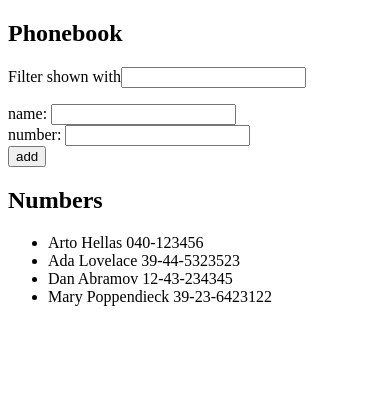
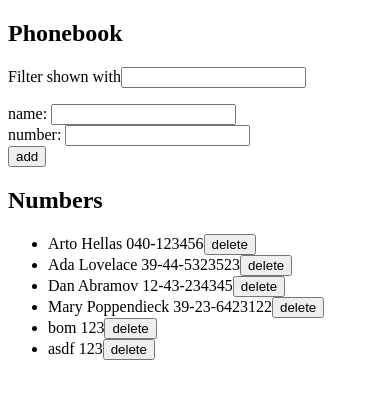
Before and after one commit to wabrodom/fullstackopen, a React (Vite) app in the folder part2/phonebook/: page / in a window 390 px wide. Shown: the top 398 px of the page. Built offline with nearby package versions, Linux system fonts and the light colour scheme; data requests are answered from the project's data file.

Commit message:
do exercises 2.12.-2.15 phonebook add functionality save, delete and update to backend, extract interface to sep. module

```diff
--- a/part2/phonebook/db.json
+++ b/part2/phonebook/db.json
@@ -1,5 +1,5 @@
 {
-    "persons":[
+  "persons": [
     {
       "name": "Arto Hellas",
       "number": "040-123456",
@@ -19,6 +19,16 @@
       "name": "Mary Poppendieck",
       "number": "39-23-6423122",
       "id": 4
+    },
+    {
+      "name": "bom",
+      "number": "123",
+      "id": 5
+    },
+    {
+      "name": "asdf",
+      "number": "123",
+      "id": 6
     }
   ]
 }
--- a/part2/phonebook/src/App.jsx
+++ b/part2/phonebook/src/App.jsx
@@ -1,6 +1,7 @@
 import { useState, useEffect } from 'react'
-import axios from 'axios'
+import axios from "axios"
 
+import phonebookServices from "./services/phonebook"
 import FormToAddPeopleNumber from "./components/FormToAddPeopleNumber"
 import FilterByName from "./components/FilterByName"
 import PhoneBooks from "./components/PhoneBooks"
@@ -16,10 +17,9 @@ const App = () => {
   const handleSearchChange = (event => setSearchName(event.target.value));
 
   useEffect(() => {
-    const eventHandle = (response) => setPersons(response.data);
-    const promise = axios.get("http://localhost:3001/persons");
-
-    promise.then(eventHandle)
+    phonebookServices
+      .getAll()
+      .then(initialPhonebook => setPersons(initialPhonebook))
   }, [])
 
   const addPerson = (event) => {
@@ -27,22 +27,37 @@ const App = () => {
 
     const personObject = {
       name: newName,
-      number: newPhone,
-      id: persons.length + 1,
+      number: newPhone
     }
 
     const currentName = personObject.name;
     const personNames = persons.map(obj => obj.name);
 
     if (personNames.includes(currentName) ) {
-      alert(`${currentName} is already added to the phonebook`);
+      const foundPerson = persons.find(p => p.name === currentName);
+      const id = foundPerson.id
+      const updatePhone = {...foundPerson, number: newPhone};
+      const replacePhoneMessage = "is already added to the phonebook, replace the old number with a new one?"
+
+      if( window.confirm(`${currentName} ${replacePhoneMessage}`) ) {
+        phonebookServices
+        .update(id, updatePhone)
+        .then( returnedPerson => {
+          setPersons(persons.map(p => p.id !== id ? p : returnedPerson) )
+        })
+      }
       setNewName('');
       setNewPhone('');
       return;
     }
-    setPersons(persons.concat(personObject))
-    setNewName('');
-    setNewPhone('');
+
+    phonebookServices
+      .create(personObject)
+      .then(returnedPerson => {
+        setPersons(persons.concat(returnedPerson))
+        setNewName('');
+        setNewPhone('');
+      })
   }
 
   const searchedPerson = searchName === ''? persons : persons.filter(obj => {
@@ -51,6 +66,18 @@ const App = () => {
       return true;
     }
   })
+
+  const deletePhone = (id) => {
+    const filteredPersons = persons.filter(p => p.id !== id)
+    const selectedDeleteName = persons.find(p => p.id === id).name || '';
+    if(window.confirm("Do you really want to delete " + selectedDeleteName || '')) {
+      phonebookServices
+      .remove(id)
+      .then( () => {
+        setPersons(filteredPersons)
+      })
+    }
+  }
 
   return (
     <div>
@@ -71,7 +98,7 @@ const App = () => {
       />
 
       <h2>Numbers</h2>
-      <PhoneBooks persons={searchedPerson}/>
+      <PhoneBooks persons={searchedPerson} handleDelete={deletePhone} />
     </div>
   )
 }
--- a/part2/phonebook/src/components/FormToAddPeopleNumber.jsx
+++ b/part2/phonebook/src/components/FormToAddPeopleNumber.jsx
@@ -4,12 +4,14 @@ const FormToAddPeopleNumber = (props) => {
 
     return (
         <section>
-            <form onSubmit={handleSubmit}>
+            <form onSubmit={handleSubmit} name="FormToAddPeopleNumber">
 
                 <div>
                     name: <input
                         onChange={handleNameChange}
                         value={newName}
+                        id="name"
+                        name="name"
                         />
                 </div>
 
@@ -17,6 +19,8 @@ const FormToAddPeopleNumber = (props) => {
                     number: <input
                         onChange={handlePhoneChange}
                         value={newPhone}
+                        id="phoneNumber"
+                        name="phoneNumber"
                         type="tel"
                         required
                     />
--- a/part2/phonebook/src/components/PersonNameAndNumber.jsx
+++ b/part2/phonebook/src/components/PersonNameAndNumber.jsx
@@ -1,8 +1,11 @@
 const PersonNameAndNumber = (props) => {
     const object = props.object;
+    const handleDelete = props.handleDelete;
+
     return (
         <li>
             {object.name} {object.number}
+            <button onClick={()=> handleDelete(object.id)}>delete</button>
         </li>
     )
 }
--- a/part2/phonebook/src/components/PhoneBooks.jsx
+++ b/part2/phonebook/src/components/PhoneBooks.jsx
@@ -1,13 +1,17 @@
 import PersonNameAndNumber from "./PersonNameAndNumber"
 
-const PhoneBooks = ({persons}) => {
+const PhoneBooks = ({persons, handleDelete}) => {
     return (
       <div>
 
         <ul>
           {persons.map(object => {
             return (
-              <PersonNameAndNumber key={object.id} object={object} />
+              <PersonNameAndNumber
+                key={object.id}
+                object={object}
+                handleDelete={handleDelete}
+              />
             )
           })
         }
--- /dev/null
+++ b/part2/phonebook/src/services/phonebook.js
@@ -0,0 +1,29 @@
+import axios from 'axios'
+const baseUrl = "http://localhost:3001/persons"
+
+const getAll = () => {
+    const request = axios.get(baseUrl)
+    return request.then(response => response.data)
+}
+
+const create = (newObject) => {
+    const request = axios.post(baseUrl, newObject)
+    return request.then(response => response.data)
+}
+
+const update = (id, newObject) => {
+    const request = axios.put(`${baseUrl}/${id}`, newObject);
+    return request.then(response => response.data)
+}
+
+const remove = (id) => {
+    const request = axios.delete(`${baseUrl}/${id}`)
+    return request
+}
+
+export default {
+    getAll,
+    create,
+    remove,
+    update,
+}
```
Lines whose indentation alone changed are shown as unchanged.
